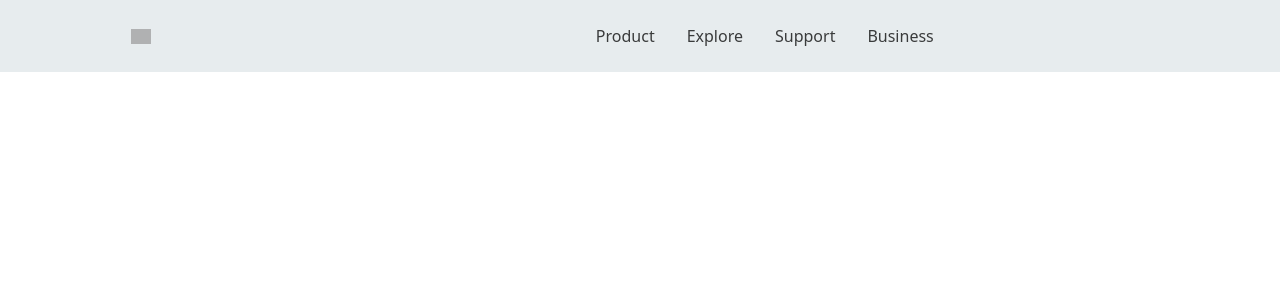
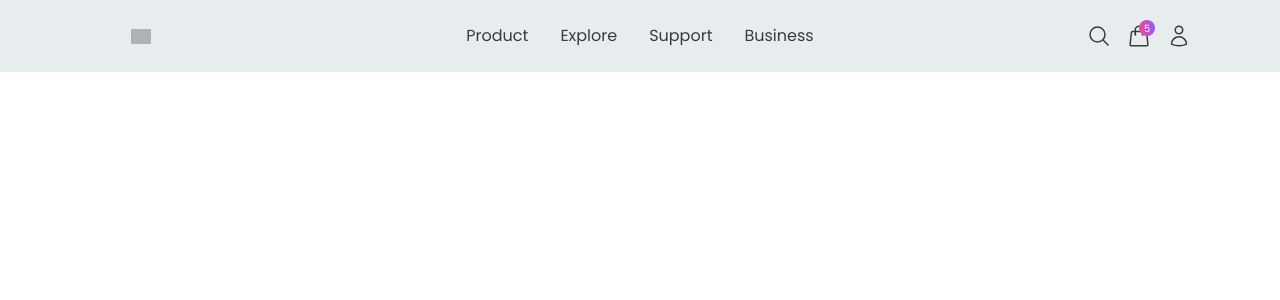
Before and after one commit to ccurves/gadgets-marketplace, a Next.js app: page / in a window 1280 px wide. Shown: the top 300 px of the page. Built offline with nearby package versions, Linux system fonts and the light colour scheme; grey boxes are pictures that could not be loaded.

Commit message:
Finished header component

```diff
--- a/components/Header/Header.tsx
+++ b/components/Header/Header.tsx
@@ -1,10 +1,16 @@
 import Image from "next/image";
 import Link from "next/link";
 import React from "react";
+import {
+  MagnifyingGlassIcon,
+  ShoppingBagIcon,
+  UserIcon,
+} from "@heroicons/react/24/outline";
 
 type Props = {};
 
 const Header = (props: Props) => {
+  const session = false;
   return (
     <header className="sticky top-0 z-30 flex w-full items-center justify-between bg-[#e7ecee] p-4">
       <div className="flex items-center justify-center md:w-1/5">
@@ -27,6 +33,36 @@
         <a className="headerLink">Support</a>
         <a className="headerLink">Business</a>
       </div>
+      <div className="flex items-center justify-center space-x-4 md:w-1/5">
+        <MagnifyingGlassIcon className="headerIcon" />
+        <Link href="/checkout">
+          {" "}
+          <div className="relative cursor-pointer">
+            <span className="absolute -right-1 -top-1 z-50 flex h-4 w-4 items-center justify-center rounded-full bg-gradient-to-r from-pink-500 to-violet-500 text-[10px] text-white">
+              5
+            </span>
+            <ShoppingBagIcon className="headerIcon" />
+          </div>
+        </Link>
+        {session ? (
+          <Image
+            src={
+              // session.user?.image ||
+              "https://www.gravatar.com/avatar/00000000000000000000000000000000?d=mp&f=y"
+            }
+            alt=""
+            className="cursor-pointer rounded-full"
+            width={34}
+            height={34}
+            // onClick={() => signOut()}
+          />
+        ) : (
+          <UserIcon
+            className="headerIcon"
+            // onClick={() => signIn()}
+          />
+        )}
+      </div>
     </header>
   );
 };
--- a/package.json
+++ b/package.json
@@ -11,6 +11,7 @@
     "react-dom": "18.2.0"
   },
   "devDependencies": {
+    "@heroicons/react": "^2.0.13",
     "@types/node": "18.11.3",
     "@types/react": "18.0.21",
     "@types/react-dom": "18.0.6",
--- a/styles/globals.css
+++ b/styles/globals.css
@@ -1,9 +1,19 @@
+@import url("https://fonts.googleapis.com/css2?family=Poppins:ital,wght@0,100;0,200;0,300;0,400;0,500;0,600;0,700;0,800;0,900;1,100;1,200;1,300;1,400;1,500;1,600;1,700;1,800;1,900&display=swap");
 @tailwind base;
 @tailwind components;
 @tailwind utilities;
+
+@layer base {
+  body {
+    @apply font-poppins text-[#2322420];
+  }
+}
 
 @layer components {
   .headerLink {
     @apply cursor-pointer opacity-75 transition hover:opacity-100;
   }
+  .headerIcon {
+    @apply h-6 w-6 cursor-pointer opacity-75 transition hover:opacity-100;
+  }
 }
--- a/tailwind.config.js
+++ b/tailwind.config.js
@@ -1,12 +1,16 @@
 /** @type {import('tailwindcss').Config} */
 module.exports = {
   content: [
-    './pages/**/*.{js,ts,jsx,tsx}',
-    './components/**/*.{js,ts,jsx,tsx}',
-    './app/**/*.{js,ts,jsx,tsx}',
+    "./pages/**/*.{js,ts,jsx,tsx}",
+    "./components/**/*.{js,ts,jsx,tsx}",
+    "./app/**/*.{js,ts,jsx,tsx}",
   ],
   theme: {
-    extend: {},
+    extend: {
+      fontFamily: {
+        poppins: ["Poppins", "sans-serif"],
+      },
+    },
   },
   plugins: [],
-}
+};
```
Also changed, not shown: 1 other file (tests, documents, lock files or other folders).
